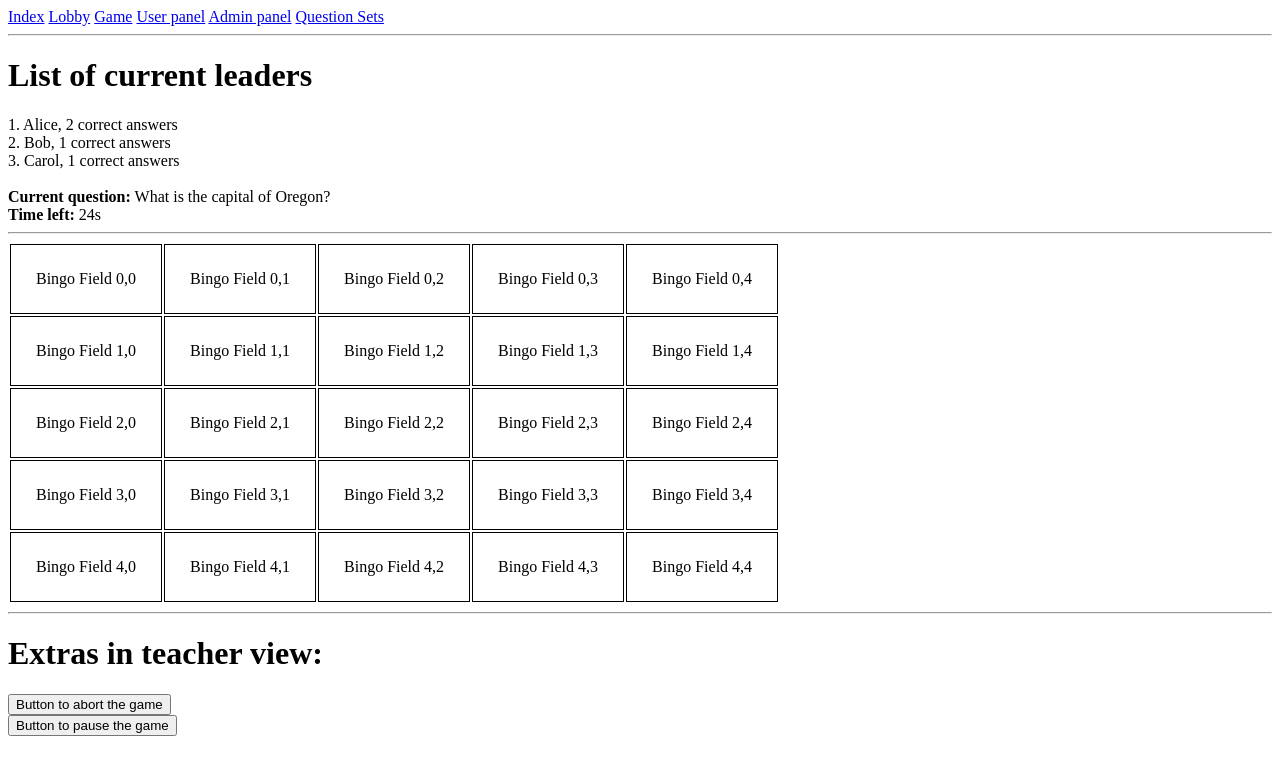
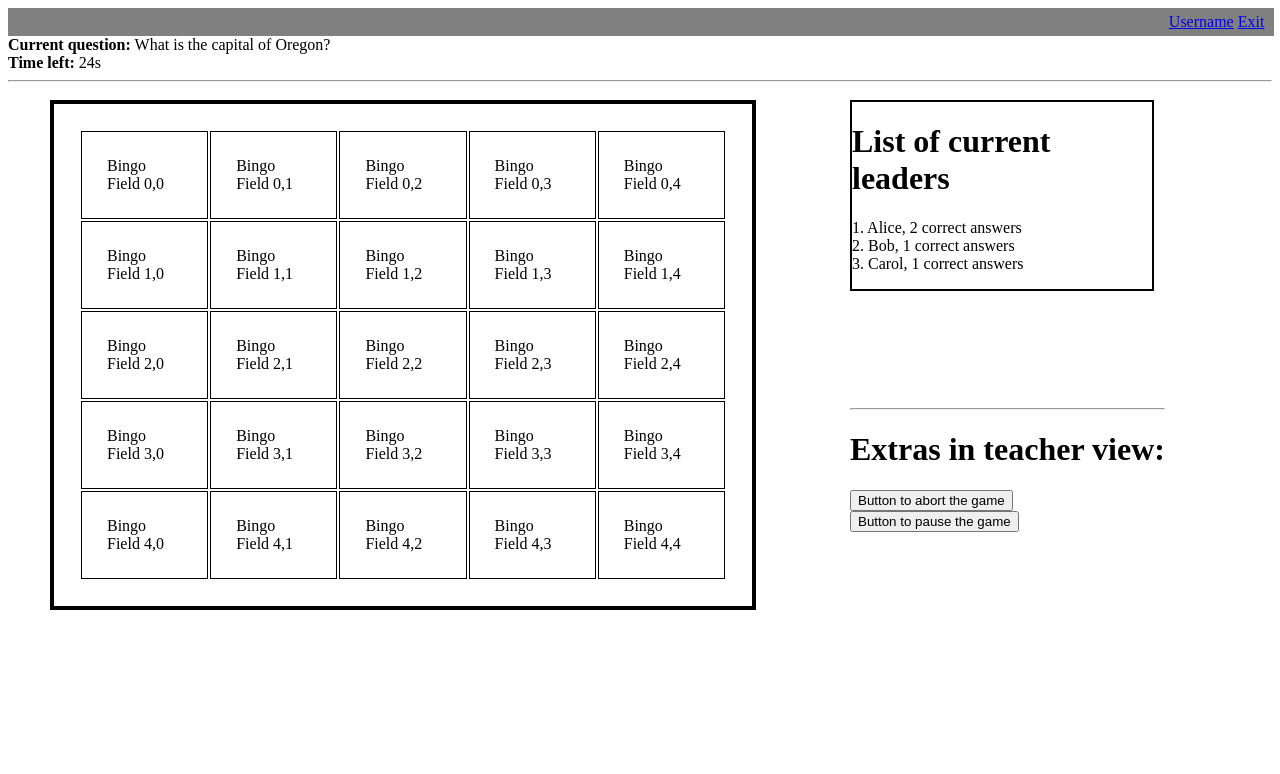
Before and after one commit to creid2/CIS399_project, a plain HTML site: page draft_pages/game.html in a window 1280 px wide. Drawn offline with Linux system fonts and the light colour scheme.

Commit message:
initial css

```diff
--- a/design_decisions.txt
+++ b/design_decisions.txt
@@ -75,7 +75,7 @@ On startup:
 
 Actions:
     Bingo (button):
-        Automatic verificaton.
+        Automatic verification.
         Only enabled when they have a bingo (but doesn't tell them they have one)
         On press, alerts all users with alert()
     Answer selection:
--- a/draft_pages/game.html
+++ b/draft_pages/game.html
@@ -1,32 +1,22 @@
 <html>
   <head>
     <title>Game</title>
-    <style>
-      td {
-        border:1px solid;
-        padding: 25px;
-      }
-    </style>
+    <link href="../stylesheets/style.css" rel="stylesheet" type="text/css">
   </head>
   <body>
+    <div id='titleBar'>
       <header>
-      <a href="index.html">Index</a>
-      <a href="lobby.html">Lobby</a>
-      <a href="game.html">Game</a>
-      <a href="user-panel.html">User panel</a>
-      <a href="admin-panel.html">Admin panel</a>
-      <a href="question-sets.html">Question Sets</a>
-      <hr>
+        <a href="user-panel.html">Username</a>
+        <a href="lobby.html">Exit</a>
       </header>
+    </div>
 
-    <h1>List of current leaders</h1>
-    1. Alice, 2 correct answers<br>
-    2. Bob, 1 correct answers<br>
-    3. Carol, 1 correct answers<br>
-    <br>
+    <div id='question'>
       <b>Current question:</b> What is the capital of Oregon?<br>
       <b>Time left:</b> 24s<br>
+    </div>
     <hr>
+    <div id='board'>
       <table>
         <tr>
           <td>Bingo Field 0,0</td>
@@ -64,10 +54,20 @@
           <td>Bingo Field 4,4</td>
         </tr>
       </table>
+    </div>
+    <div id="leaderboard">
+      <h1>List of current leaders</h1>
+      <p>
+        1. Alice, 2 correct answers<br>
+        2. Bob, 1 correct answers<br>
+        3. Carol, 1 correct answers<br>
+      </p>
+    </div>
+    <div id='teacherView'>
       <hr>
       <h1>Extras in teacher view:</h1>
       <button>Button to abort the game</button><br>
       <button>Button to pause the game</button><br>
-
+    </div>
   </body>
 </html>
--- /dev/null
+++ b/stylesheets/style.css
@@ -0,0 +1,39 @@
+table, td, tr {
+	border:1px solid;
+	padding: 25px;
+}
+
+#titleBar{
+	position:relative;
+	text-align: right;
+	top:0px;
+	width:99%;
+	padding:5px;
+	margin: 0;
+	background-color: gray;
+	color: white;
+	padding-right: 10px;
+}
+
+#leaderboard {
+	border: 2px solid;
+	width:300px;
+	position: absolute;
+	left: 850px;
+	top:100px;
+}
+
+#board {
+	border: 3px solid;
+	width: 700px;
+	position: absolute;
+	left: 50px;
+	top: 100px;
+}
+
+#teacherView {
+	position: absolute;
+	left: 850px;
+	top: 400px;
+	width:300p
+}
```
Lines whose indentation alone changed are shown as unchanged.
